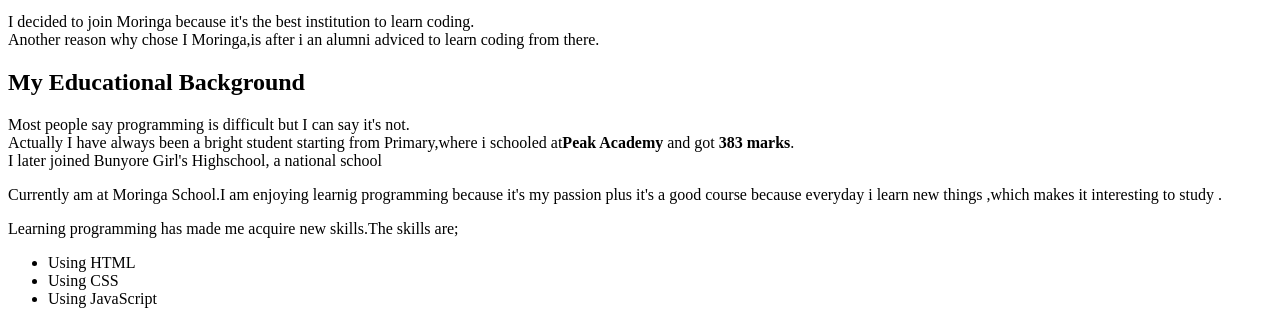
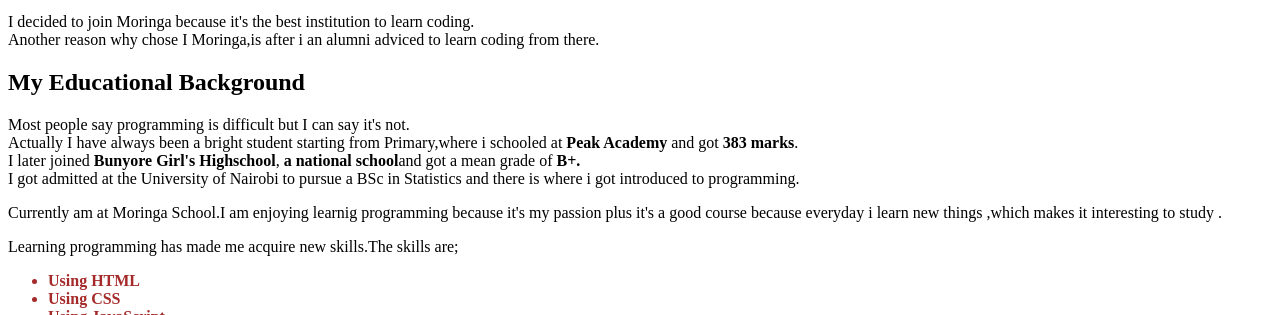
Before and after one commit to bre-nda/My-Week-1-Portfolio, a plain HTML site: page index.html in a window 1280 px wide. Shown: the part 637-952 px from the top of the page. Drawn offline with Linux system fonts and the light colour scheme.

Commit message:
add changes to the file

```diff
--- a/index.html
+++ b/index.html
@@ -23,8 +23,8 @@
     <p>I decided to join Moringa because it's the best institution to learn coding.<br>Another reason why chose I Moringa,is after i an alumni adviced to learn coding from there. </p>
 
     <h2>My Educational Background</h2>
-    <p>Most people say programming is difficult but I can say it's not.<br>Actually I have always been a bright student starting from Primary,where i schooled at<strong>Peak Academy</strong> and got <strong>383 marks</strong>.<br>I later joined Bunyore Girl's
-        Highschool, a national school
+    <p>Most people say programming is difficult but I can say it's not.<br>Actually I have always been a bright student starting from Primary,where i schooled at <strong>Peak Academy</strong> and got <strong>383 marks</strong>.<br>I later joined <strong>Bunyore Girl's Highschool</strong>,<strong> a national school</strong>and
+        got a mean grade of <strong>B+.</strong><br>I got admitted at the University of Nairobi to pursue a BSc in Statistics and there is where i got introduced to programming.
 
         <p>Currently am at Moringa School.I am enjoying learnig programming because it's my passion plus it's a good course because everyday i learn new things ,which makes it interesting to study .</p>
         <p>Learning programming has made me acquire new skills.The skills are;
--- a/style.css
+++ b/style.css
@@ -18,7 +18,7 @@ img {
     font-family: Cambria, Cochin, Georgia, Times, 'Times New Roman', serif;
 }
 
-.class {
+.skills {
     color: brown;
     font-size: medium;
     font-weight: bold;
```
